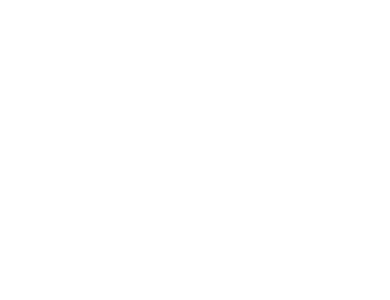
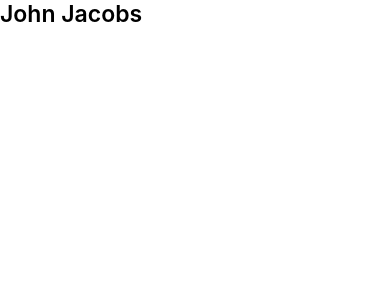
Before and after one commit to thisis-akash/skill-upgrades, a React Native app in the folder App3_Donation_App/: screen / in a window 390 px wide. Shown: the top 300 px of the page. Built offline with nearby package versions, Linux system fonts and the light colour scheme.

Commit message:
init redux store

```diff
--- a/App3_Donation_App/App.js
+++ b/App3_Donation_App/App.js
@@ -1,21 +1,20 @@
-/**
- * Sample React Native App
- * https://github.com/facebook/react-native
- *
- * @format
- */
-
 import { NavigationContainer } from '@react-navigation/native';
 import React from 'react';
+import { Provider } from 'react-redux';
 
 import MainNavigation from './navigation/MainNavigation';
+import store from './redux/store';
 
 const App = () => {
 
   return (
-    <NavigationContainer>
-      <MainNavigation />
-    </NavigationContainer>
+    <Provider store={store}>
+
+      <NavigationContainer>
+        <MainNavigation />
+      </NavigationContainer>
+
+    </Provider>
   );
 
 }
--- /dev/null
+++ b/App3_Donation_App/redux/reducers/User.js
@@ -0,0 +1,22 @@
+import { createSlice } from '@reduxjs/toolkit';
+
+const initialState = {
+    firstName: 'John',
+    lastName: 'Jacobs',
+    userId: 1
+};
+
+export const User = createSlice({
+    name: 'User',
+    initialState: initialState,
+
+    reducers: {
+        updateFirstName: (state = initialState, action) => {
+            state.firstName = action.payload.firstName;
+        }
+    }
+});
+
+export const { updateFirstName } = User.actions;
+
+export default User.reducer;
--- /dev/null
+++ b/App3_Donation_App/redux/store.js
@@ -0,0 +1,13 @@
+import { combineReducers, configureStore } from '@reduxjs/toolkit';
+
+import User from './reducers/User';
+
+const rootReducer = combineReducers({
+    user: User
+});
+
+const store = configureStore({
+    reducer: rootReducer
+});
+
+export default store;
--- a/App3_Donation_App/screens/Home/Home.js
+++ b/App3_Donation_App/screens/Home/Home.js
@@ -1,11 +1,18 @@
 import { SafeAreaView } from "react-native";
+import { useSelector } from "react-redux";
 
 import globalStyle from "../../assets/styles/globalStyle";
+import Header from "../../components/Header/Header";
 
 const Home = () => {
 
+    const user = useSelector(state => state.user);
+    const title = `${user.firstName} ${user.lastName}`;
+
     return (
-        <SafeAreaView style={[globalStyle.backgroundWhite, globalStyle.flex]}></SafeAreaView>
+        <SafeAreaView style={[globalStyle.backgroundWhite, globalStyle.flex]}>
+            <Header title={title}></Header>
+        </SafeAreaView>
     );
 
 };
```
